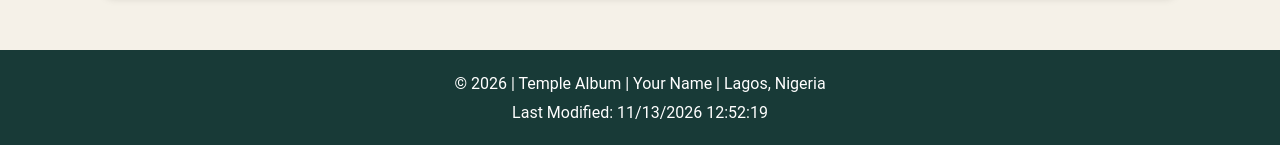
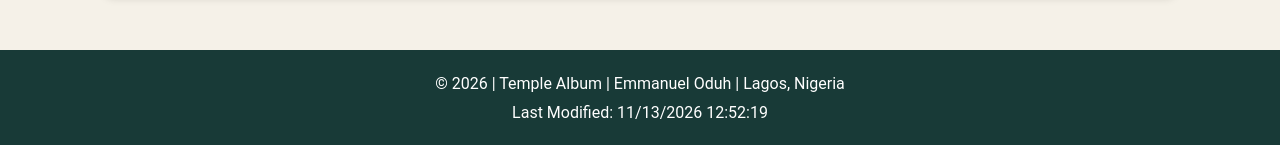
Before and after one commit to maddox-bayn/wdd131, a plain HTML site: page temples.html in a window 1280 px wide. Shown: the part 2809-2954 px from the top of the page. Drawn offline with Linux system fonts and the light colour scheme.

Commit message:
added name changes

```diff
--- a/temples.html
+++ b/temples.html
@@ -3,7 +3,7 @@
 <head>
     <meta charset="UTF-8">
     <meta name="viewport" content="width=device-width, initial-scale=1.0">
-    <title>Document</title>
+    <title>Temple Album</title>
     <link rel="stylesheet" href="temples.css">
     <script src="temples.js" defer></script>
 </head>
@@ -83,7 +83,7 @@
     <footer>
         <p>
             &copy; <span id="currentyear"></span> | Temple Album |
-            Your Name | Lagos, Nigeria
+            Emmanuel Oduh | Lagos, Nigeria
         </p>
 
         <p id="lastModified"></p>
```
